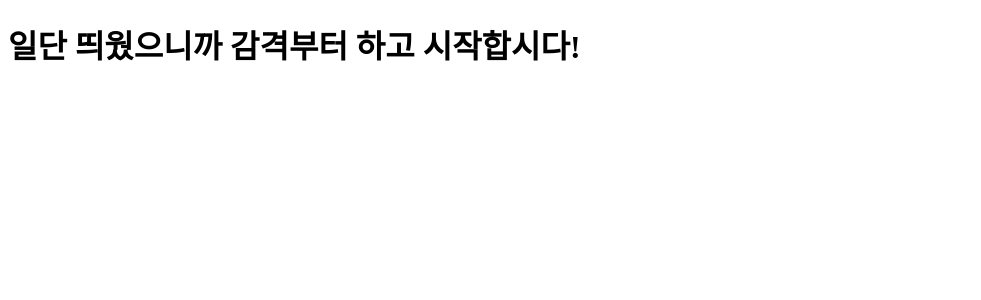
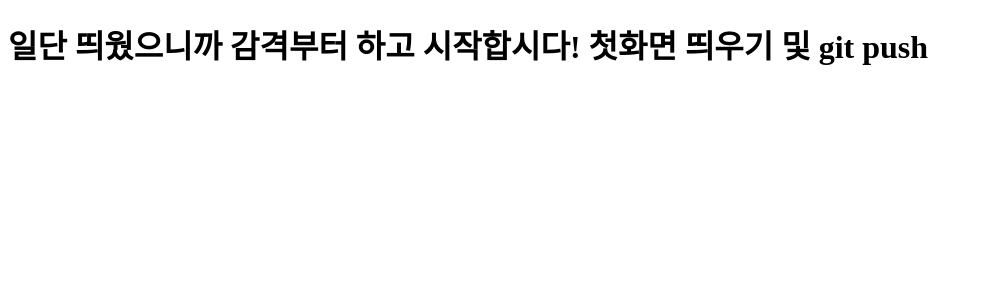
Before and after one commit to k-haein/thepureprj, a React (Create React App) app: page / in a window 1280 px wide. Shown: the top 300 px of the page, without its empty margins (0-981 px from the left). Built offline with nearby package versions, Linux system fonts and the light colour scheme.

Commit message:
첫 커밋 :: 텍스트 띄움

```diff
--- a/src/components/views/BoardPage/BoardPage.js
+++ b/src/components/views/BoardPage/BoardPage.js
@@ -3,7 +3,7 @@ import React from 'react'
 function BoardPage() {
     return (
     <div>
-        <h1>일단 띄웠으니까 감격부터 하고 시작합시다!</h1>
+        <h1>일단 띄웠으니까 감격부터 하고 시작합시다! 첫화면 띄우기 및 git push</h1>
     </div>
     )
 }
```
